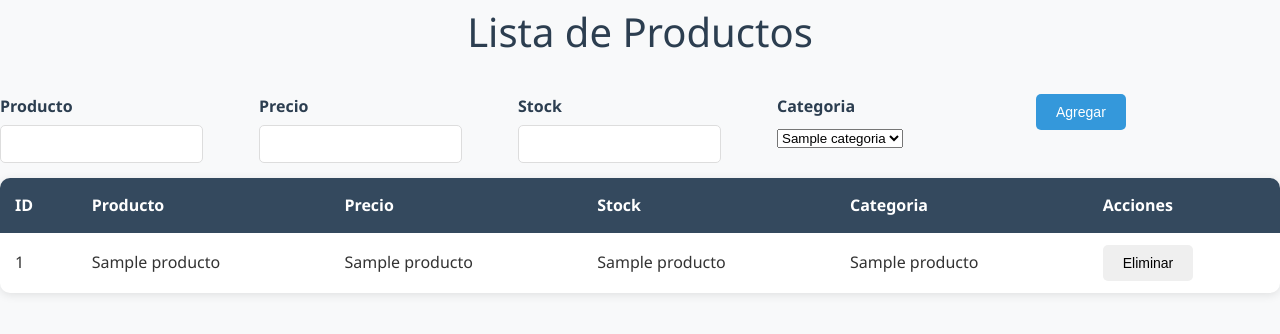
After one commit to superocho/CRUD-python-flask-psycopg2, a Flask app: page /productos in a window 1280 px wide. The commit adds this page. Shown: the top 334 px of the page. Run offline with Flask 2, Linux system fonts and the light colour scheme; a database or web service that is not in the repository returns one stand-in record (values such as "Sample title").

Commit message:
productos y css

```diff
--- a/main.py
+++ b/main.py
@@ -26,6 +26,35 @@ def getClientes():
     cursor.execute("SELECT * FROM Clientes")
     return cursor.fetchall()
 
+def getProductos():
+    cursor.execute("SELECT * FROM Productos")
+    return cursor.fetchall()
+
+def getProductosJOINCategorias():
+    cursor.execute(
+        "SELECT * FROM Productos P JOIN Categorias C ON P.id_categoria = C.id_categoria"
+    )
+    return cursor.fetchall()
+
+def addProducto(conn, producto, precio, stock, categoria):
+    cursor.execute(
+        "INSERT INTO Productos (nombre_producto, precio, stock, id_categoria) VALUES (%s, %s, %s, %s)",
+        (producto, precio, stock, categoria),
+    )
+    conn.commit()
+
+def deleteProducto(conn, id):
+    cursor.execute("DELETE FROM Productos WHERE id_producto = %s", (id,))
+    conn.commit()
+
+def getCategoriaNombre(id):
+    cursor.execute("SELECT C.nombre_categoria FROM Categorias C WHERE id_categoria = id")
+    return cursor.fetchone()
+
+def getCategorias():
+    cursor.execute("SELECT * FROM Categorias")
+    return cursor.fetchall()
+
 # --------------------------------------------------------------------------------------------------------
 
 # web: Muestra todos los clientes
@@ -47,10 +76,32 @@ def addClienteWeb():
 # web: Eliminar cliente de la tabla Clientes
 @app.route('/delete/<string:id>', methods=['POST'])
 def deleteClienteWeb(id):
-    print(id)
     deleteCliente(conn, id)
-    print("SALIO")
     return redirect(url_for('mostrarClientes'))
+
+# web: Mostrar todos los productos
+@app.route('/productos')
+def mostrarProductos():
+    productosJOIN = getProductosJOINCategorias()
+    categorias = getCategorias()
+    return render_template('productos.html', categorias=categorias, productos=productosJOIN)
+
+# web: Agregar producto a la tabla Productos con los datos ingresados en la pagina
+@app.route('/productos/add', methods=['POST'])
+def addProductoWeb():
+    producto = request.form['producto']
+    precio = request.form['precio']
+    stock = request.form['stock']
+    categoria = request.form['categoria']
+    if(producto and precio and stock and categoria):
+        addProducto(conn, producto, precio, stock, categoria)
+    return redirect(url_for('mostrarProductos'))
+
+# web: Eliminar producto por id
+@app.route('/productos/delete/<string:id>', methods=['POST'])
+def deleteProductoWeb(id):
+    deleteProducto(conn, id)
+    return redirect(url_for('mostrarProductos'))
 
 if __name__ == '__main__':
     app.run(debug=True)
--- a/static/css/main.css
+++ b/static/css/main.css
@@ -1,4 +1,178 @@
+* {
+    margin: 0;
+    padding: 0;
+    box-sizing: border-box;
+}
+
 body {
-    margin: 0;
-    font-family: sans-serif;
+    font-family: 'Segoe UI', Tahoma, Geneva, Verdana, sans-serif;
+    background-color: #f8f9fa;
+    color: #333;
+    line-height: 1.6;
 }
+
+.container {
+    max-width: 1200px;
+    margin: 0 auto;
+    padding: 20px;
+}
+
+/* Encabezados */
+h1 {
+    color: #2c3e50;
+    text-align: center;
+    margin-bottom: 30px;
+    font-size: 2.5rem;
+    font-weight: 300;
+}
+
+/* Formularios */
+.form-container {
+    background: white;
+    padding: 30px;
+    border-radius: 10px;
+    box-shadow: 0 2px 10px rgba(0,0,0,0.1);
+    margin-bottom: 30px;
+}
+
+.form-control {
+    border: 1px solid #ddd;
+    border-radius: 5px;
+    padding: 10px;
+    font-size: 14px;
+    transition: border-color 0.3s ease;
+}
+
+.form-control:focus {
+    border-color: #3498db;
+    box-shadow: 0 0 5px rgba(52, 152, 219, 0.3);
+    outline: none;
+}
+
+label {
+    font-weight: 600;
+    color: #2c3e50;
+    margin-bottom: 5px;
+    display: block;
+}
+
+/* Botones */
+.btn {
+    padding: 10px 20px;
+    border: none;
+    border-radius: 5px;
+    cursor: pointer;
+    font-size: 14px;
+    transition: all 0.3s ease;
+}
+
+.btn-primary {
+    background-color: #3498db;
+    color: white;
+}
+
+.btn-primary:hover {
+    background-color: #2980b9;
+    transform: translateY(-2px);
+}
+
+.btn-danger {
+    background-color: #e74c3c;
+    color: white;
+    padding: 5px 10px;
+    font-size: 12px;
+}
+
+.btn-danger:hover {
+    background-color: #c0392b;
+}
+
+/* Tablas */
+table {
+    width: 100%;
+    background: white;
+    border-collapse: collapse;
+    border-radius: 10px;
+    overflow: hidden;
+    box-shadow: 0 2px 10px rgba(0,0,0,0.1);
+}
+
+th {
+    background-color: #34495e;
+    color: white;
+    padding: 15px;
+    text-align: left;
+    font-weight: 600;
+}
+
+td {
+    padding: 12px 15px;
+    border-bottom: 1px solid #ecf0f1;
+}
+
+tbody tr:hover {
+    background-color: #f8f9fa;
+}
+
+tbody tr:last-child td {
+    border-bottom: none;
+}
+
+/* Filas de formulario */
+.row {
+    display: flex;
+    flex-wrap: wrap;
+    gap: 15px;
+    margin-bottom: 15px;
+}
+
+.col {
+    flex: 1;
+    min-width: 150px;
+}
+
+/* Responsive */
+@media (max-width: 768px) {
+    .row {
+        flex-direction: column;
+    }
+
+    .col {
+        min-width: 100%;
+    }
+
+    table {
+        font-size: 14px;
+    }
+
+    th, td {
+        padding: 8px 10px;
+    }
+}
+
+/* Estados vacíos */
+.no-data {
+    text-align: center;
+    color: #7f8c8d;
+    font-style: italic;
+    padding: 20px;
+}
+
+/* Mensajes de éxito/error */
+.alert {
+    padding: 15px;
+    border-radius: 5px;
+    margin-bottom: 20px;
+}
+
+.alert-success {
+    background-color: #d4edda;
+    color: #155724;
+    border: 1px solid #c3e6cb;
+}
+
+.alert-error {
+    background-color: #f8d7da;
+    color: #721c24;
+    border: 1px solid #f5c6cb;
+}
--- a/templates/clientes.html
+++ b/templates/clientes.html
@@ -1,7 +1,7 @@
 {% extends 'base.html' %}
 
 {% block head %}
-
+<title>Clientes</title>
 {% endblock %}
 
 {% block body %}
--- /dev/null
+++ b/templates/productos.html
@@ -0,0 +1,72 @@
+{% extends 'base.html' %}
+
+{% block head %}
+<title>Productos</title>
+{% endblock %}
+
+{% block body %}
+<h1>Lista de Productos</h1>
+<form action="/productos/add" method="POST">
+    <div class="row mb-3">
+        <div class="col">
+            <label>Producto</label>
+            <input type="text" class="form-control mb-3" name="producto">
+        </div>
+        <div class="col">
+            <label>Precio</label>
+            <input type="text" class="form-control mb-3" name="precio">
+        </div>
+        <div class="col">
+            <label>Stock</label>
+            <input type="text" class="form-control mb-3" name="stock">
+        </div>
+        <div class="col">
+            <label>Categoria</label>
+            <select name="categoria">
+                {% for categoria in categorias %}
+                <option value="{{ categoria[0] }}">{{ categoria[1] }}</option>
+                {% endfor %}
+            </select>
+        </div>
+        <div class="col">
+            <button class="btn btn-primary mb-3 mt-4" type="submit">Agregar</button>
+        </div>
+    </div>
+</form>
+    <table>
+        <thead>
+            <tr>
+                <th>ID</th>
+                <th>Producto</th>
+                <th>Precio</th>
+                <th>Stock</th>
+                <th>Categoria</th>
+                <th>Acciones</th>
+            </tr>
+        </thead>
+        <tbody>
+            {% if productos %}
+                {% for producto in productos %}
+                    <tr>
+                        <td>{{ producto[0] }}</td>
+                        <td>{{ producto[1] }}</td>
+                        <td>{{ producto[2] }}</td>
+                        <td>{{ producto[3] }}</td>
+                        <td>{{ producto[6] }}</td>
+                        <td>
+                            <form method="POST" action="{{ url_for('deleteProductoWeb', id=producto[0]) }}" style="display: inline;">
+                                <button type="submit" class="btn delete-btn" onclick="return confirm('Esta seguro/a?')">
+                                    Eliminar
+                                </button>
+                            </form>
+                        </td>
+                    </tr>
+                {% endfor %}
+            {% else %}
+                <tr>
+                    <td colspan="5" style="text-align: center;">No hay productos registrados</td>
+                </tr>
+            {% endif %}
+        </tbody>
+    </table>
+{% endblock %}
```
Also changed, not shown: templates/home.html (added, +11 -0 lines). Lines whose indentation alone changed are shown as unchanged.
